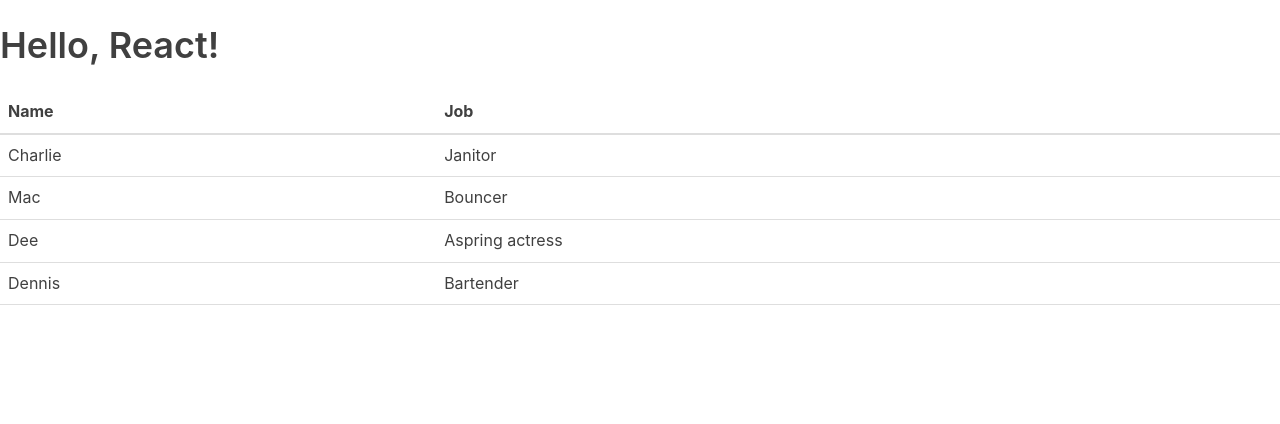
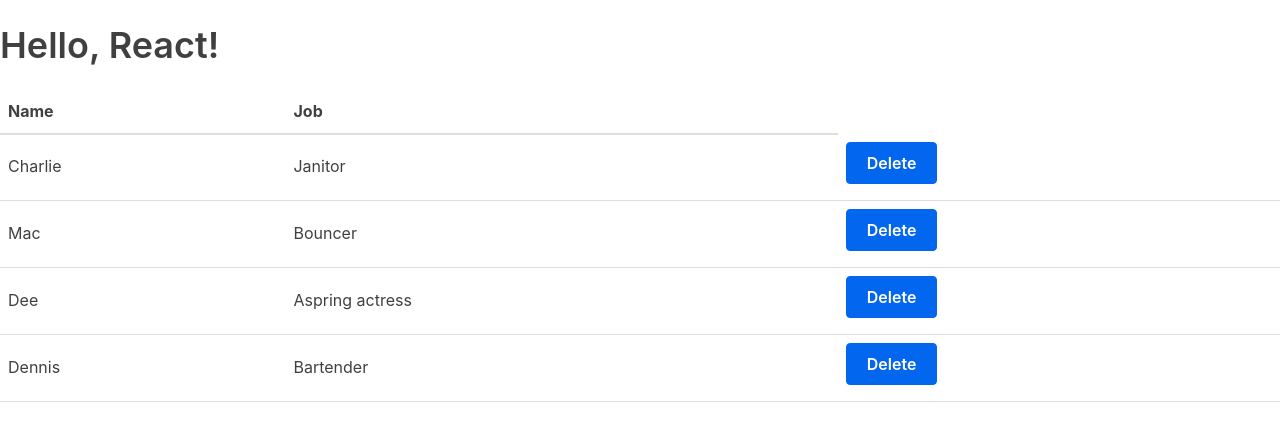
Before and after one commit to cprghunter/307-React-App-Part-2, a React (Create React App) app: page / in a window 1280 px wide. Shown: the top 424 px of the page. Built offline with nearby package versions, Linux system fonts and the light colour scheme.

Commit message:
added delete button

```diff
--- a/src/App.js
+++ b/src/App.js
@@ -1,8 +1,8 @@
 import React, { Component } from 'react'
 import Table from './Table'
 class App extends Component {
-    render() {
-        const characters = [
+    state = {
+        characters: [
           {
             name: 'Charlie',
             job: 'Janitor',
@@ -20,14 +20,29 @@ class App extends Component {
             job: 'Bartender',
           },
         ]
-
+    }
+    render() {
+        const { characters } = this.state
         return (
             <div className="App">
                 <h1>Hello, React!</h1>
-                <Table characterData={characters} />
+                <Table characterData={characters} removeCharacter={this.removeCharacter} />
             </div>
         )
     }
+
+
+    removeCharacter = index => {
+      const { characters } = this.state
+
+      this.setState({
+        characters: characters.filter((character, i) => {
+          return i !== index
+        }),
+      })
+    }
+
+
 }
 
 export default App
--- a/src/Table.js
+++ b/src/Table.js
@@ -6,6 +6,9 @@ const TableBody = props => {
             <tr key={index}>
                 <td>{row.name}</td>
                 <td>{row.job}</td>
+                <td>
+                    <button onClick={() => props.removeCharacter(index)}>Delete</button>
+                </td>
             </tr>
         )
     })
@@ -26,12 +29,12 @@ const TableHeader = () => {
 
 class Table extends Component {
     render(){
-        const { characterData } = this.props
+        const { characterData,removeCharacter } = this.props
 
         return (
             <table>
                 <TableHeader />
-                <TableBody characterData={characterData}/>
+                <TableBody characterData={characterData} removeCharacter={removeCharacter}/>
             </table>
         )
     }
```
